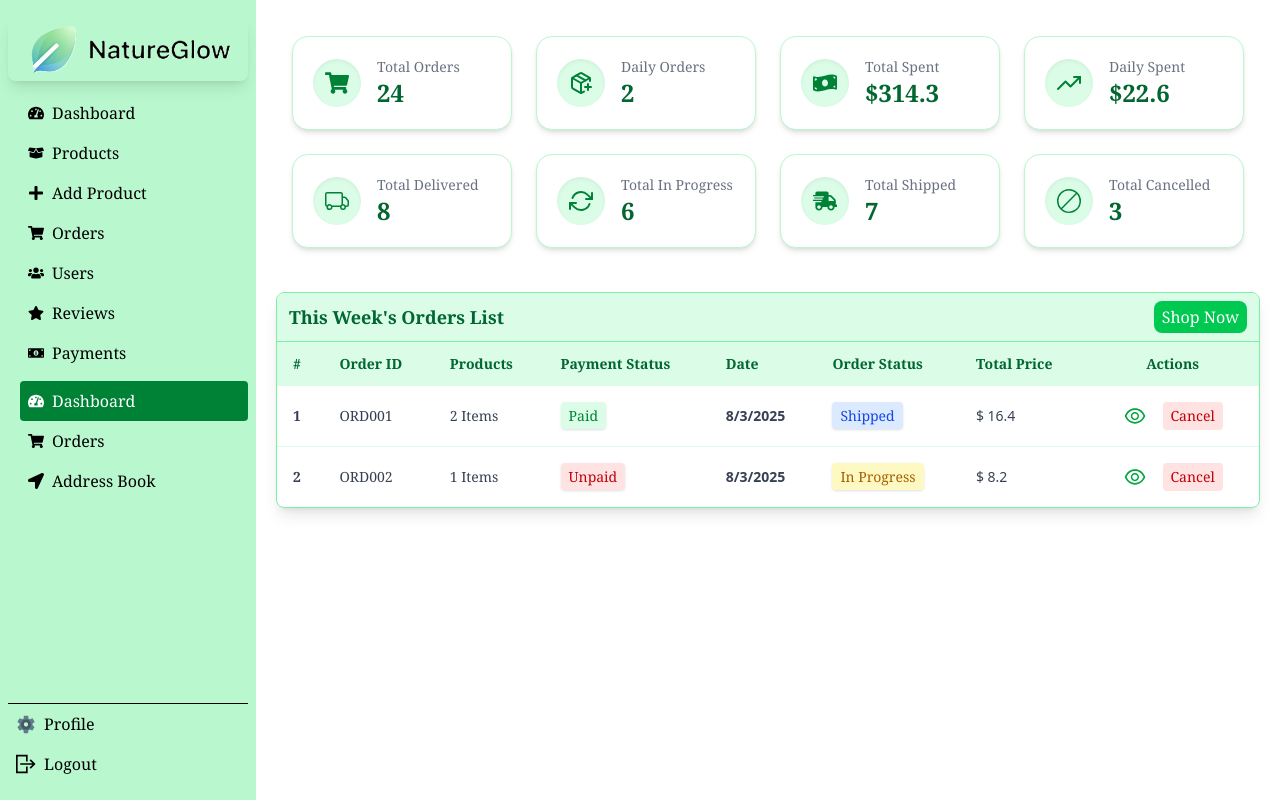
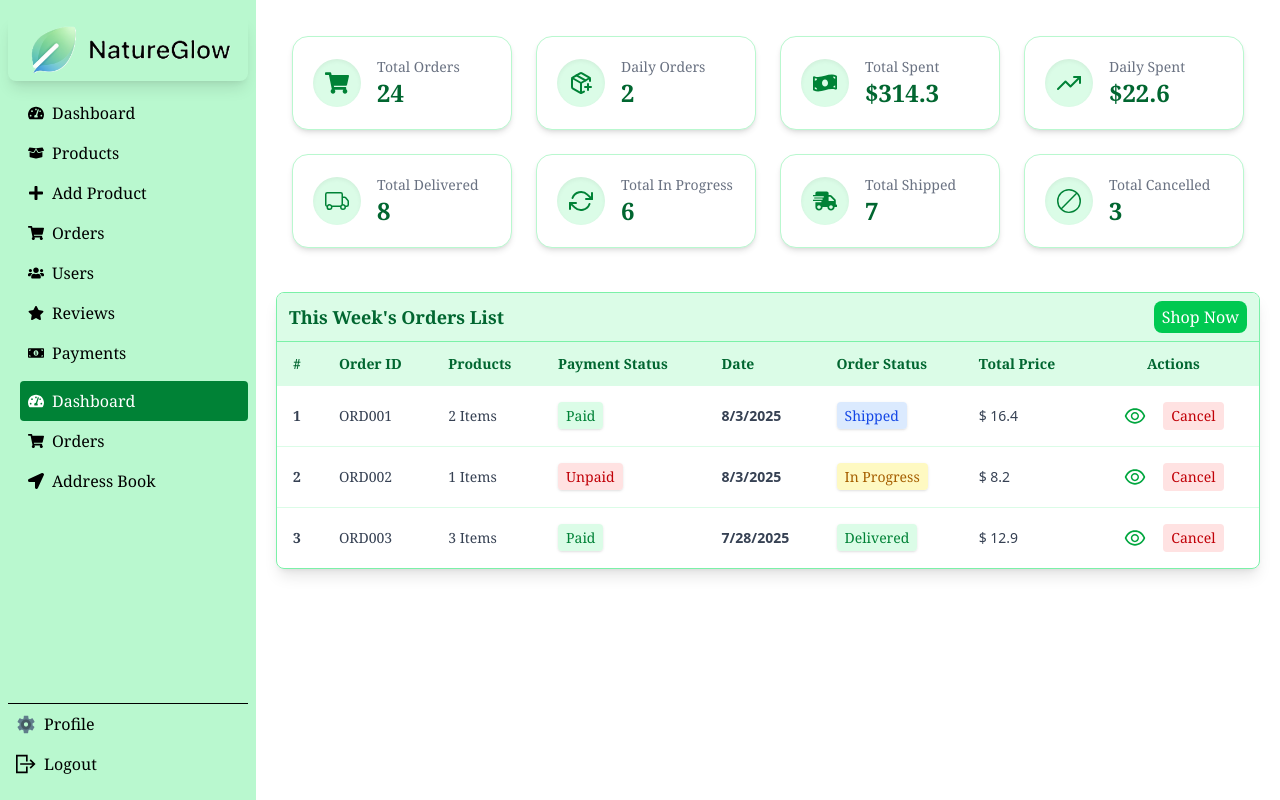
Before and after one commit to md-abu-naim/NatureGlow, a React (Vite) app: page /dashboard/user-dashboard in a window 1280 px wide. Built offline with nearby package versions, Linux system fonts and the light colour scheme; no server answers.

Commit message:
userDashboard > This Week's Orders List functionality

```diff
--- a/public/Orders.json
+++ b/public/Orders.json
@@ -81,7 +81,7 @@
     "phone": "+8801700345667",
     "paymentStatus": "Paid",
     "orderStatus": "Delivered",
-    "date": "2025-08-03",
+    "date": "7/28/2025",
     "products": [
       {
         "id": 2,
--- a/src/Pages/Dashboard/UserBar/UserDashboard.jsx
+++ b/src/Pages/Dashboard/UserBar/UserDashboard.jsx
@@ -1,3 +1,4 @@
+import { isWithinInterval, parse, subDays } from "date-fns";
 import { AiOutlineEye } from "react-icons/ai";
 import { BsBan, BsTruck } from "react-icons/bs";
 import { FaMoneyBillWave, FaShippingFast, FaShoppingCart } from "react-icons/fa";
@@ -8,9 +9,15 @@ import { NavLink, useLoaderData } from "react-router-dom";
 const UserDashboard = () => {
     const orders = useLoaderData()
 
-    const date = new Date().toLocaleDateString()
+    const today = new Date().toLocaleDateString()
+    const oneWeekAgo = subDays(today, 7)
 
-    const dailyOrders = orders?.filter(o => o.date === date)
+    const recentOrders = orders?.filter(order => {
+        const createdDate = parse(order.date, 'M/d/yyyy', new Date())
+        return isWithinInterval(createdDate, {start: oneWeekAgo, end: today})
+    })
+
+    const dailyOrders = orders?.filter(o => o.date === today)
     const totalSpent = orders?.reduce((acc, sum) => acc + sum.totalPrice, 0)
     const dailySpent = dailyOrders?.reduce((acc, sum) => acc + sum.totalPrice, 0)
     const totalDelivered = orders?.filter(order => order.orderStatus === "Delivered")?.length
@@ -127,7 +134,7 @@ const UserDashboard = () => {
                     </thead>
                     <tbody className="text-gray-700 divide-y divide-green-100">
                         {
-                            dailyOrders?.map((order, i) => (
+                            recentOrders?.map((order, i) => (
                                 <tr key={i} className="hover:bg-green-100 transition-all">
                                     <td className="px-4 py-3 font-semibold">{i + 1}</td>
                                     <td className="px-4 py-3 font-medium">{order._id}</td>
```
